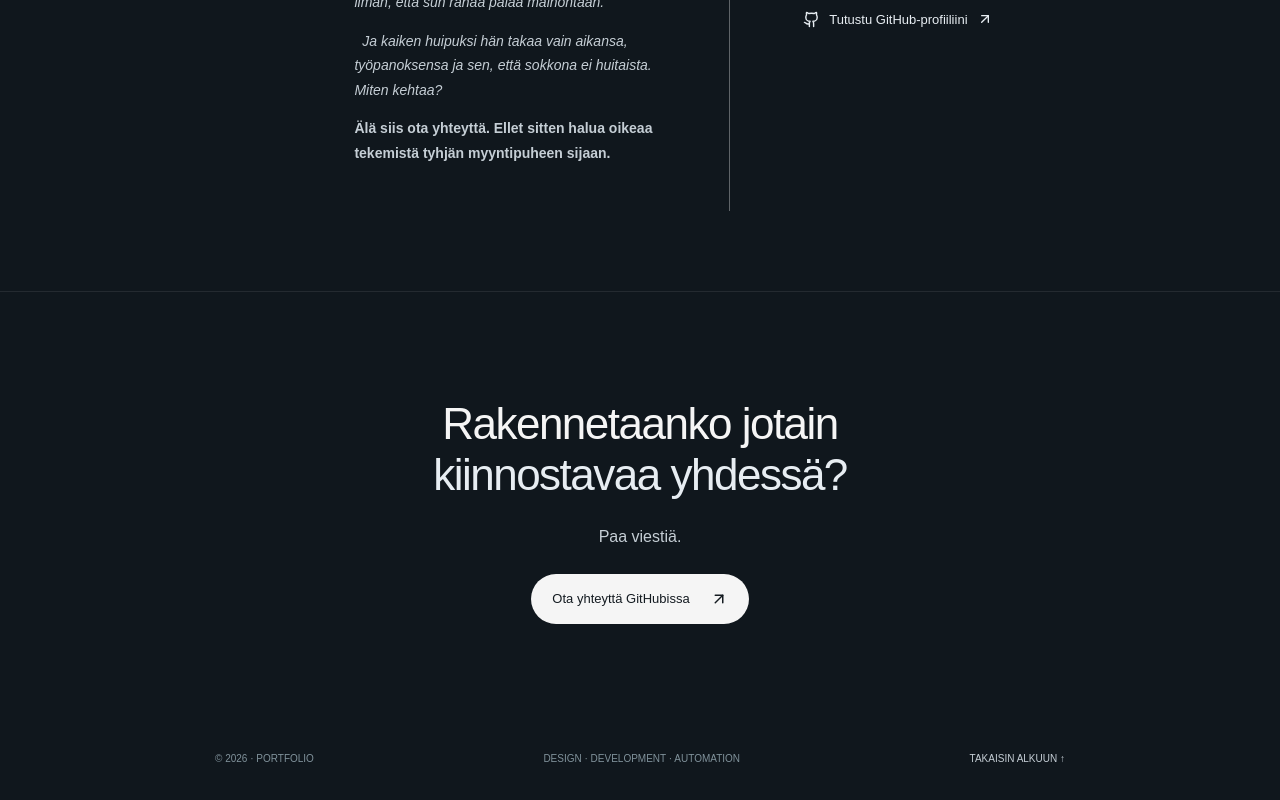
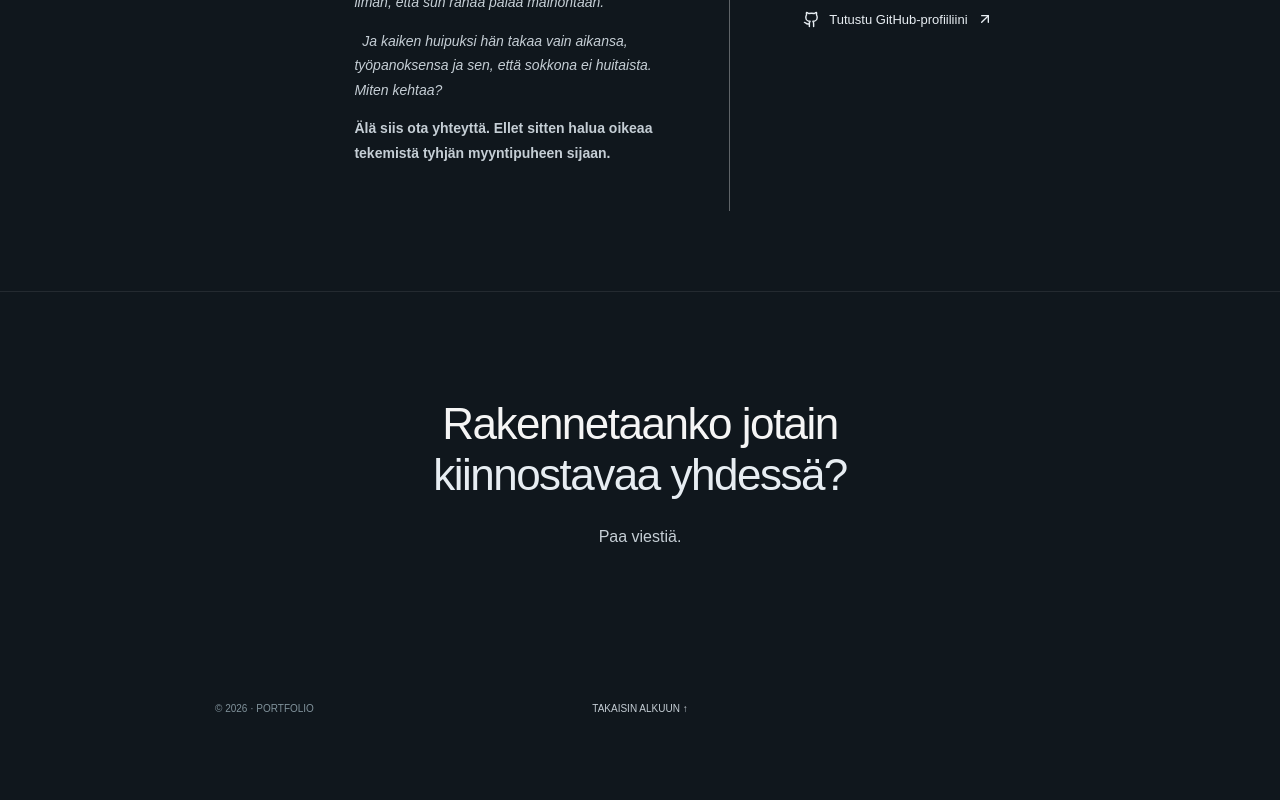
Before and after one commit to ylkka0/Portfolio, a React (Vite) app: page / in a window 1280 px wide. Shown: the part 3852-4652 px from the top of the page. After the commit the page ends 4616 px from the top, so only its background shows below. Built offline with nearby package versions, Linux system fonts and the light colour scheme.

Commit message:
Simplify contact section and center footer return link

```diff
--- a/src/App.tsx
+++ b/src/App.tsx
@@ -263,10 +263,10 @@ function App() {
             <div className="about-text"><p><strong>Masa = Tietojenkäsittelyn ja liiketoiminnan IT-tradenomi.</strong></p><p>Näissä käsissä yhdistyy digitaalisten palveluiden suunnittelu, web-kehitys, SEO-ympäristö ja tekoälyä hyödyntävät tekniset integraatiot. Oikeastaan, aina kun joku uusi kiehtoo mutta en osaa sitä, niin opettelen.</p><p>Uskon ratkaisuihin, joissa hyvä käyttökokemus, toimiva teknologia ja löydettävyys tukevat toisiaan. Täytyy muistaa, että AI:n mahdollisuudet ovat subjektiivisesti ~rajattomat.</p><p>Oli kyse digitaalisesta toimenpiteestä, luistimen terottamisesta tai kehitysideasta, teen taidonnäytteet asiakkaalle, en itselleni.</p><a href="https://github.com/ylkka0" target="_blank" rel="noopener noreferrer" className="inline-link"><Github size={17}/> Tutustu GitHub-profiiliini <ArrowUpRight size={16}/></a></div></div>
         </section>
 
-        <section id="yhteys" className="contact-section"><div className="container contact-content"><span className="eyebrow"><span className="eyebrow-line" /> 04 / YHTEYS</span><h2>Rakennetaanko jotain<br /><em>kiinnostavaa yhdessä?</em></h2><p>Paa viestiä.</p><a className="button button-primary" href="https://github.com/ylkka0" target="_blank" rel="noopener noreferrer">Ota yhteyttä GitHubissa <ArrowUpRight size={18}/></a></div></section>
+        <section id="yhteys" className="contact-section"><div className="container contact-content"><span className="eyebrow"><span className="eyebrow-line" /> 04 / YHTEYS</span><h2>Rakennetaanko jotain<br /><em>kiinnostavaa yhdessä?</em></h2><p>Paa viestiä.</p></div></section>
         </>}
       </main>
-      <footer className="site-footer container"><span>© {new Date().getFullYear()} · PORTFOLIO</span><span>DESIGN · DEVELOPMENT · AUTOMATION</span><a href={isMasadesk ? "#masadesk" : "#alku"}>TAKAISIN ALKUUN ↑</a></footer>
+      <footer className="site-footer container"><span>© {new Date().getFullYear()} · PORTFOLIO</span><a href={isMasadesk ? "#masadesk" : "#alku"}>TAKAISIN ALKUUN ↑</a></footer>
     </div>
   );
 }
--- a/src/styles.css
+++ b/src/styles.css
@@ -105,3 +105,8 @@
 .project-page .case-section{border-top:0;padding-top:36px}
 .masadesk-case .case-intro h1{font:400 clamp(30px,4vw,44px)/1.15 Arial;letter-spacing:-1.5px;margin:0 0 16px}
 @media(max-width:680px){.project-page .case-back{width:calc(100% - 36px);padding-top:24px}.project-page .case-section{padding-top:24px}}
+
+/* Simplified centered footer */
+.site-footer{display:grid;grid-template-columns:minmax(0,1fr) auto minmax(0,1fr);align-items:center}
+.site-footer>a{grid-column:2;justify-self:center}
+@media(max-width:680px){.site-footer{grid-template-columns:1fr;justify-items:center}.site-footer>a{grid-column:1}}
```
